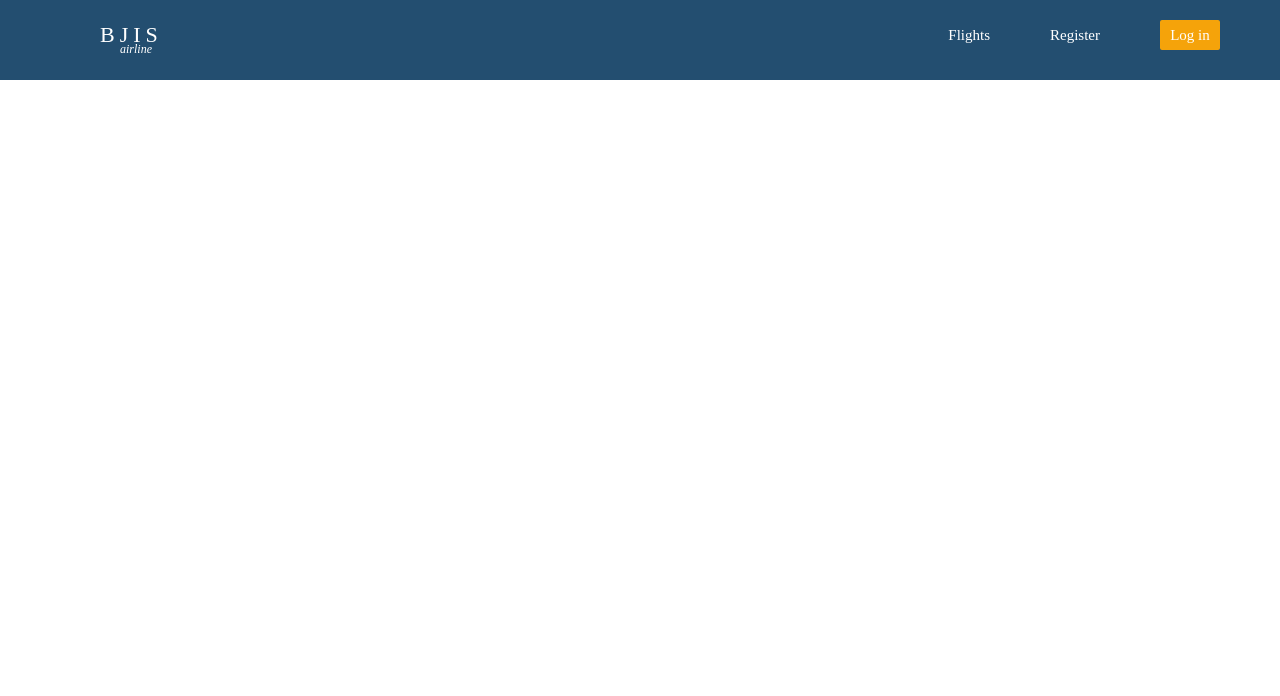
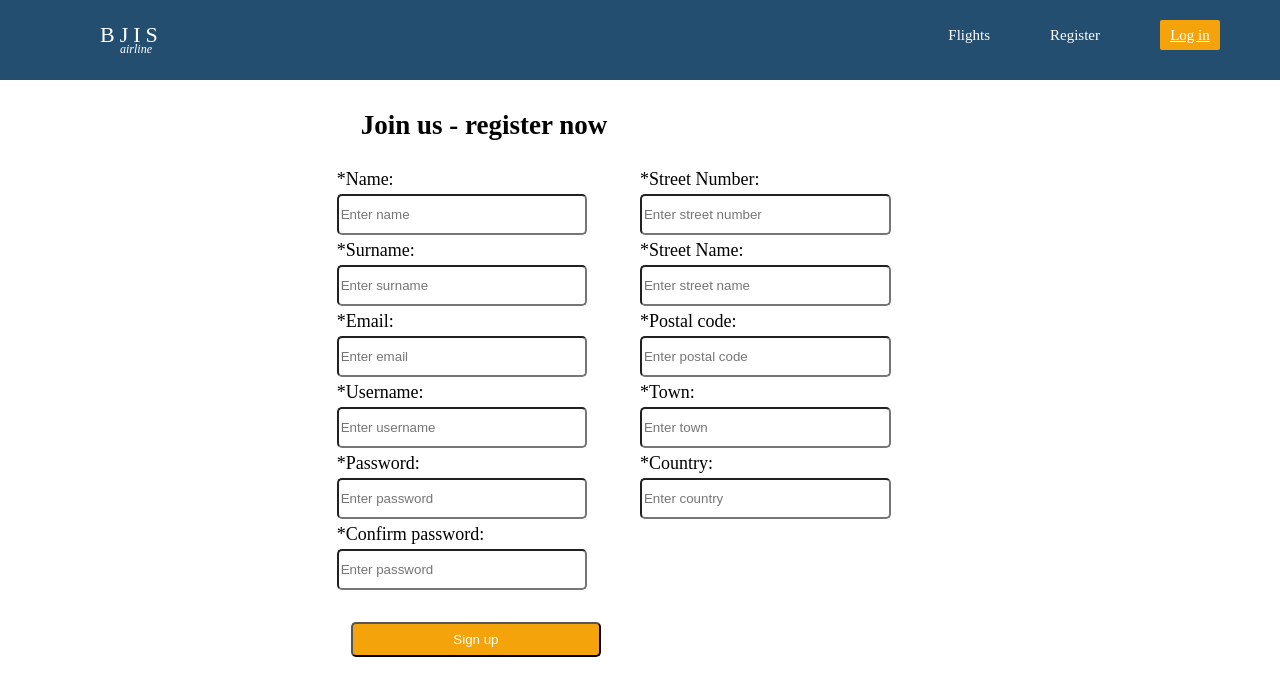
Before and after one commit to XWS-bjis/airline-front, an Angular app: page /register in a window 1280 px wide. Before the commit this address led to /. Shown: the top 696 px of the page. Built offline with nearby package versions, Linux system fonts and the light colour scheme.

Commit message:
add user registration

```diff
--- a/src/app/app-routing.module.ts
+++ b/src/app/app-routing.module.ts
@@ -3,11 +3,13 @@ import { RouterModule, Routes } from '@angular/router';
 import { FlightsPageComponent } from './components/flight/flights-page/flights-page.component';
 import { AllReservationComponent } from './components/reservation/all-reservation/all-reservation.component';
 import { LoginComponent } from './components/users/login/login.component';
+import { RegisterComponent } from './components/users/register/register.component';
 
 const routes: Routes = [
     {path: 'login', component: LoginComponent},
     {path: '', component: FlightsPageComponent},
-    {path: 'my-flights', component: AllReservationComponent}
+    {path: 'my-flights', component: AllReservationComponent},
+    {path: 'register', component: RegisterComponent}
 ];
 
 @NgModule({
--- a/src/app/components/users/login/login.component.css
+++ b/src/app/components/users/login/login.component.css
@@ -11,7 +11,6 @@
   }
 
   .form-container{
-    /*background-color: #f2f2f2;*/
     width: 50%;
     height: 300px;
     display: flex;
--- /dev/null
+++ b/src/app/components/users/register/register.component.css
@@ -0,0 +1,94 @@
+.register-container{
+    display: flex;
+    justify-content: center;
+    width: 100%;
+    height: 100%;
+    left: 0;
+    top: 0;
+}
+
+.text-container{
+    font-size: 18px;
+    display: flex;
+    justify-content: flex-start;
+    width: 100%;
+    height: 20%;
+  }
+
+.form-container{
+    width: 60%;
+    height: 100%;
+    margin-top: 5rem;
+    display: flex;
+    justify-content: center;
+    flex-direction: column;
+    align-items: flex-start;
+}
+
+.data-container{
+    font-size: 18px;
+    display: flex;
+    justify-content: center;
+    width: 100%;
+    height: 80%;
+    flex-direction: row;
+}
+
+.btn-container{
+    display: flex;
+    justify-content: center;
+    flex-direction: column;
+    width: 100%;
+    height: 10%;
+}
+
+.checkbox-terms{
+    color: #f5a30a !important;
+    margin-left: 85px;
+}
+
+.signup-btn{
+    width: 33%;
+    margin-top: 2rem;
+    background-color:  #f5a30a;
+    border-radius: 5px;
+    height: 35px;
+    color: white;
+    margin-left: 90px;
+}
+
+.signup-btn:hover{
+    cursor: pointer;
+}
+
+.left-data-container{
+    width: 40%;
+    display: flex;
+    flex-direction: column;
+    justify-content: flex-start;
+    align-items: flex-start;
+}
+
+.right-data-container{
+    width: 40%;
+    display: flex;
+    flex-direction: column;
+    justify-content: flex-start;
+    align-items: flex-start;
+}
+
+.text-input{
+    width: 80%;
+    height: 35px;
+    border-radius: 5px;
+  }
+
+  .form-label{
+    width: 50%;
+    height: 25px;
+    margin-top: 5px;
+  }
+
+  h2{
+    margin-left: 100px;
+  }
--- /dev/null
+++ b/src/app/components/users/register/register.component.html
@@ -0,0 +1,47 @@
+<div class="register-container">
+    <div class="form-container">
+        <div class="text-container">
+            <h2>Join us - register now</h2>
+        </div>
+        <div class="data-container">
+            <div class="left-data-container">
+                <label class="form-label" for="username">*Name:</label>
+                <input class="text-input" type="text" name="name" placeholder="Enter name" id="name" [(ngModel)]="user.name" required>
+                <label class="form-label" for="surname">*Surname:</label>
+                <input class="text-input" type="text"  name="surname" placeholder="Enter surname" id="surname" [(ngModel)]="user.surname" required>
+
+                <label class="form-label" for="email">*Email:</label>
+                <input class="text-input" type="text" name="email" placeholder="Enter email" id="email" [(ngModel)]="user.email" required>
+                <label class="form-label" for="username">*Username:</label>
+                <input class="text-input" type="text"  name="username" placeholder="Enter username" id="username" [(ngModel)]="user.userName" required>
+
+                <label class="form-label" for="password">*Password:</label>
+                <input class="text-input" type="password" name="password" placeholder="Enter password" id="password" [(ngModel)]="user.password" required>
+                <label class="form-label" for="repeatPass">*Confirm password:</label>
+                <input class="text-input" type="password"  name="repeatPass" placeholder="Enter password" id="repeatPass" [(ngModel)]="confirmPassword" required>
+
+            </div>
+            <div class="right-data-container">
+                <label class="form-label" for="streetNumber">*Street Number:</label>
+                <input class="text-input" type="text" name="streetNumber" placeholder="Enter street number" id="streetNumber" [(ngModel)]="address.streetNumber" required>
+                <label class="form-label" for="streetName">*Street Name:</label>
+                <input class="text-input" type="text"  name="streetName" placeholder="Enter street name" id="streetName" [(ngModel)]="address.streetName" required>
+
+                <label class="form-label" for="postalCode">*Postal code:</label>
+                <input class="text-input" type="text" name="postalCode" placeholder="Enter postal code" id="postalCode"  [(ngModel)]="address.postalCode" required>
+                <label class="form-label" for="town">*Town:</label>
+                <input class="text-input" type="text"  name="town" placeholder="Enter town" id="town" [(ngModel)]="address.town" required>
+
+                <label class="form-label" for="country">*Country:</label>
+                <input class="text-input" type="text" name="country" placeholder="Enter country" id="country" [(ngModel)]="address.country" required>
+            </div>
+
+        </div>
+        <div class="btn-container">
+           <!-- <mat-checkbox class="checkbox-terms">I have read and accept the Terms of Use</mat-checkbox>-->
+            <button type="button" class="signup-btn" (click)="registerUser()">Sign up</button>
+
+        </div>
+    </div>
+
+</div>
--- /dev/null
+++ b/src/app/components/users/register/register.component.ts
@@ -0,0 +1,61 @@
+import { Component } from '@angular/core';
+import { Route, Router } from '@angular/router';
+import { Address, User } from '../model/user.model';
+import { AuthService } from '../service/auth.service';
+
+@Component({
+  selector: 'app-register',
+  templateUrl: './register.component.html',
+  styleUrls: ['./register.component.css']
+})
+export class RegisterComponent {
+
+  public user:User = {} as User;
+  public address: Address = {} as Address;
+  public confirmPassword:String = '';
+  public btnState:boolean = true;
+
+  constructor(
+    private auth: AuthService,
+    private router: Router
+  ) { }
+
+  ngOnInit(): void {
+  }
+
+  public registerUser(){
+
+    if(this.checkInput()){
+      alert("Please fill all informations")
+      return;
+    }
+
+   if(this.confirmPassword !== this.user.password){
+    this.confirmPassword = '';
+    alert("Passwords not matches")
+   }else{
+    this.user.address = this.address;
+    this.auth.register(this.user).subscribe(
+      () => {
+        alert('Account created');
+        this.router.navigate(['login'])
+      },
+      (error:Error)=>{
+        alert('Username already exists in system');
+         this.user.userName = '';
+        }
+    );
+   }
+  }
+
+  public checkInput():boolean{
+    if(this.user.name === undefined || this.user.surname === undefined
+       || this.user.userName === undefined || this.user.email === undefined || this.user.password === undefined
+       || this.address.country === undefined || this.address.postalCode === undefined || this.address.streetName === undefined
+       || this.address.streetNumber === undefined || this.address.town === undefined){
+      return true;
+    }
+    return false;
+  }
+
+}
--- a/src/app/components/users/service/auth.service.ts
+++ b/src/app/components/users/service/auth.service.ts
@@ -1,9 +1,10 @@
-import { HttpClient, HttpHeaders } from '@angular/common/http';
+import { HttpClient, HttpErrorResponse, HttpHeaders } from '@angular/common/http';
 import { Injectable } from '@angular/core';
 import { Router } from '@angular/router';
-import { BehaviorSubject, catchError, of } from 'rxjs';
+import { BehaviorSubject, catchError, Observable, of, throwError } from 'rxjs';
 import { environment } from 'src/environments/environment';
 import { LoginCredential, UserTokenState } from '../model/auth.model';
+import { User } from '../model/user.model';
 
 @Injectable({
   providedIn: 'root'
@@ -48,7 +49,7 @@ export class AuthService {
       if (this.accessToken != null) {
         decodedJWT = JSON.parse(window.atob(this.accessToken.split('.')[1]));
       }
-      this.router.navigate(['']); //TO DO: make sure that this route matches with Component which user see as home page, see: app-routing.module
+      this.router.navigate(['']);
     });
   }
 
@@ -65,7 +66,16 @@ export class AuthService {
     localStorage.removeItem('role');
     localStorage.clear();
     this.nav.next('false');
-    this.router.navigate(['']); //TO DO: make sure that this route matches with Component which user see as home page, see: app-routing.module
+    this.router.navigate(['']);
+  }
+
+  public register(user:User):Observable<any>{
+    return this.http.post<any>(`${this.baseUrl}register`, JSON.stringify(user), { headers: this.headers }).pipe(catchError(this.handleError));
+  }
+
+  public handleError(error:HttpErrorResponse)
+  {
+    return throwError(error);
   }
 
   public getToken(){
--- a/src/app/core/navbar/navbar.component.css
+++ b/src/app/core/navbar/navbar.component.css
@@ -68,6 +68,18 @@ a{
     height: 30px;
 }
 
-.item-active:hover{
+.item-active, .item-loged:hover{
     text-decoration: underline;
 }
+
+.item-loged{
+    border-radius: 2px;
+    width: 80px;
+    height: 30px;
+    color: white;
+    margin-right: 60px;
+    margin-top: 20px;
+    display: flex;
+    justify-content: center;
+    align-items: center;
+}
--- a/src/app/core/navbar/navbar.component.html
+++ b/src/app/core/navbar/navbar.component.html
@@ -1,16 +1,16 @@
 
   <div class="container">
    <div class="logo-container">
-      <a routerLink=""><!--TO DO: make sure that this route matches with Component which user see as home page, see: app-routing.module-->
+      <a href="">
         <div class="name"><p>BJIS</p></div>
         <div class="company"><i>airline</i></div>
       </a>
     </div>
     <div class="navbar-container">
-      <a>
-        <div class="item" routerLink="">Flights</div>
+      <a href="">
+        <div class="item">Flights</div>
       </a>
-      <a *ngIf="userExists === 'false'">
+      <a *ngIf="userExists === 'false'" routerLink="register">
         <div class="item">Register</div>
       </a>
       <a routerLink="/my-flights" *ngIf="role === 'ROLE_REGULAR'">
@@ -19,11 +19,11 @@
       <a *ngIf="role === 'ROLE_ADMIN'">
         <div class="item">Create flight</div>
       </a>
-      <a routerLink="/login"  *ngIf="userExists === 'false'">
+      <a routerLink="login"  *ngIf="userExists === 'false'">
         <div class="item-active"> Log in</div>
       </a>
       <a href=""  *ngIf="userExists === 'true'" (click)="logout()">
-        <div class="item-active"> Log out</div>
+        <div class="item-loged"><mat-icon> person_pin</mat-icon>Log out</div>
       </a>
     </div>
   </div>
```
Also changed, not shown: src/app/app.module.ts (+7 -3 lines), src/app/components/users/model/user.model.ts (added, +16 -0 lines), 1 other file (tests, documents, lock files or other folders).
